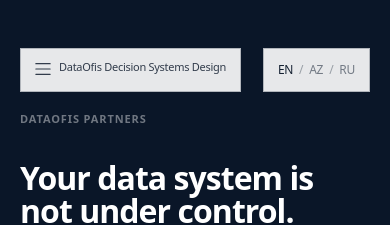
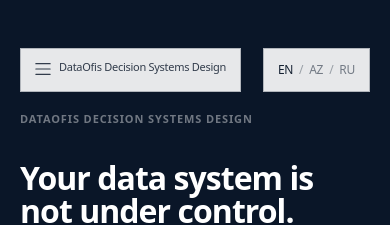
Before and after one commit to VusalIsmayilov/decision_systems, a Next.js app: page /en/template_page in a window 390 px wide. Shown: the top 225 px of the page. Built offline with nearby package versions, Linux system fonts and the light colour scheme.

Commit message:
footer v1

```diff
--- a/app/[locale]/template_page/page.tsx
+++ b/app/[locale]/template_page/page.tsx
@@ -13,7 +13,7 @@
       <section className="flex scroll-mt-[5.5rem] items-start bg-[#0A1628]">
         <div className="mx-auto w-full max-w-[1280px] px-10 pb-24 pt-24 max-md:px-5 max-md:pb-16 max-md:pt-24 max-sm:pt-28 md:pt-28 lg:pb-24 lg:pt-32 xl:pt-[8.5rem]">
           <p className="mb-10 text-[12px] font-semibold uppercase leading-[1.3] tracking-[0.08em] text-[rgba(255,255,255,0.42)] max-sm:mb-9 max-sm:text-[11px]">
-            DataOfis Partners
+            DataOfis Decision Systems Design
           </p>
 
           {/* 40% contrast (left) / 60% dominant (right); mobile: dominant first; md+ matches Services/About hero split */}
@@ -121,7 +121,7 @@
           {/* [ENTRY ZONE — compressed core] */}
           <div className="max-w-[920px]">
             <h2 className="text-[40px] font-bold leading-[1.05] tracking-[-0.02em] text-white max-md:text-[32px] max-sm:text-[24px]">
-              <span className="block">DataOfis Partners defines a distinct category of data leadership:</span>
+              <span className="block">DataOfis Decision Systems Design defines a distinct category of data leadership:</span>
               <span className="block">ownership of the data and AI function as a system.</span>
             </h2>
           </div>
--- a/app/layout.tsx
+++ b/app/layout.tsx
@@ -4,26 +4,26 @@
 
 export const metadata: Metadata = {
   title: {
-    default: "DataOfis Partners — Executive Data & AI Leadership",
-    template: "%s | DataOfis Partners",
+    default: "DataOfis Decision Systems Design — Executive Data & AI Leadership",
+    template: "%s | DataOfis Decision Systems Design",
   },
   description:
-    "DataOfis Partners provides senior-level, independent data and AI leadership — strategy, architecture, governance, and execution managed as one system.",
+    "DataOfis Decision Systems Design provides senior-level, independent data and AI leadership — strategy, architecture, governance, and execution managed as one system.",
   metadataBase: new URL("https://partners.dataofis.az"),
   openGraph: {
     type: "website",
     locale: "en_US",
     url: "https://partners.dataofis.az",
-    siteName: "DataOfis Partners",
-    title: "DataOfis Partners — Executive Data & AI Leadership",
+    siteName: "DataOfis Decision Systems Design",
+    title: "DataOfis Decision Systems Design — Executive Data & AI Leadership",
     description:
-      "DataOfis Partners provides senior-level, independent data and AI leadership — strategy, architecture, governance, and execution managed as one system.",
+      "DataOfis Decision Systems Design provides senior-level, independent data and AI leadership — strategy, architecture, governance, and execution managed as one system.",
   },
   twitter: {
     card: "summary_large_image",
-    title: "DataOfis Partners — Executive Data & AI Leadership",
+    title: "DataOfis Decision Systems Design — Executive Data & AI Leadership",
     description:
-      "DataOfis Partners provides senior-level, independent data and AI leadership — strategy, architecture, governance, and execution managed as one system.",
+      "DataOfis Decision Systems Design provides senior-level, independent data and AI leadership — strategy, architecture, governance, and execution managed as one system.",
   },
 };
 
--- a/components/Footer.tsx
+++ b/components/Footer.tsx
@@ -7,42 +7,36 @@
     <footer className="bg-navy border-t border-[rgba(255,255,255,0.12)] mt-12 md:mt-16">
       <div className="max-w-[1280px] mx-auto px-5 md:px-10 pt-12 lg:pt-14 pb-8 lg:pb-10">
 
+        <div className="mb-10 flex flex-col gap-5 sm:flex-row sm:items-center sm:justify-between">
           <nav
-          className="mb-10 flex flex-wrap gap-x-8 gap-y-2 text-sm font-normal text-[rgba(255,255,255,0.65)]"
+            className="flex flex-wrap gap-x-8 gap-y-2 text-sm font-normal text-[rgba(255,255,255,0.65)]"
             aria-label="Site structure"
           >
-          <Link href={withLocale(locale, "/")} className="hover:text-[rgba(255,255,255,0.9)] transition-colors">
-            Decision Problem
-          </Link>
             <Link href={withLocale(locale, "/decision-systems")} className="hover:text-[rgba(255,255,255,0.9)] transition-colors">
               Decision Systems
             </Link>
-          <Link href={withLocale(locale, "/decision-systems-design")} className="hover:text-[rgba(255,255,255,0.9)] transition-colors">
-            Systems Design
-          </Link>
-          <Link href={withLocale(locale, "/how-decisions-are-structured")} className="hover:text-[rgba(255,255,255,0.9)] transition-colors">
-            How Decisions Are Structured
-          </Link>
-          <Link href={withLocale(locale, "/decision-systems-in-practice")} className="hover:text-[rgba(255,255,255,0.9)] transition-colors">
-            In Practice
-          </Link>
-          <Link href={withLocale(locale, "/decision-diagnostic/intake")} className="hover:text-[rgba(255,255,255,0.9)] transition-colors">
-            Diagnostic
+            <Link href={withLocale(locale, "/insights")} className="hover:text-[rgba(255,255,255,0.9)] transition-colors">
+              Insights
             </Link>
             <Link href={withLocale(locale, "/about")} className="hover:text-[rgba(255,255,255,0.9)] transition-colors">
               About
             </Link>
-          <Link href={withLocale(locale, "/insights")} className="hover:text-[rgba(255,255,255,0.9)] transition-colors">
-            Insights
+          </nav>
+          <Link
+            href={withLocale(locale, "/decision-diagnostic/intake")}
+            className="inline-flex min-h-11 items-center justify-center self-start bg-[#2B5CE6] px-7 py-3 text-center text-[13px] font-semibold leading-none tracking-[0.02em] text-white transition-colors duration-200 hover:bg-[#1E4AC4] sm:self-auto"
+            style={{ borderRadius: 0 }}
+          >
+            → Diagnostic
           </Link>
-        </nav>
+        </div>
 
         {/* Top row */}
         <div className="flex flex-col sm:flex-row sm:items-start sm:justify-between gap-8">
 
           {/* Left — brand + contact */}
           <div className="flex flex-col gap-1.5">
-            <span className="text-sm font-medium text-[rgba(255,255,255,0.65)]">DataOfis Partners</span>
+            <span className="text-sm font-medium text-[rgba(255,255,255,0.65)]">DataOfis Decision Systems Design</span>
             <span className="text-sm text-[rgba(255,255,255,0.65)]">Baku, Azerbaijan</span>
             <a
               href="mailto:contact@dataofis.az"
@@ -53,6 +47,7 @@
           </div>
 
           {/* Right — LinkedIn + language */}
+          <div className="flex flex-col items-start gap-5 sm:items-end">
             <div className="flex items-center gap-6">
               <a
                 href="https://www.linkedin.com/company/dataofis"
@@ -65,6 +60,7 @@
 
               <LanguageSwitcher />
             </div>
+          </div>
 
         </div>
 
@@ -73,7 +69,7 @@
 
         {/* Legal */}
         <p className="mt-5 text-sm text-[rgba(255,255,255,0.65)]">
-          © DataOfis Partners. All rights reserved.
+          © DataOfis Decision Systems Design. All rights reserved.
         </p>
 
       </div>
--- a/components/HeroContent.tsx
+++ b/components/HeroContent.tsx
@@ -13,7 +13,7 @@
         className="font-bold uppercase tracking-[0.14em] mb-6 text-sm"
         style={{ color: "rgba(10,22,40,0.3)" }}
       >
-        DataOfis Partners
+        DataOfis Decision Systems Design
       </p>
 
       {/* Headline — Type A: Hero */}
--- a/package.json
+++ b/package.json
@@ -3,7 +3,7 @@
   "version": "0.1.0",
   "private": true,
   "scripts": {
-    "dev": "next dev",
+    "dev": "next dev --webpack",
     "build": "env -u npm_config_devdir next build",
     "start": "next start",
     "lint": "eslint"
```
Lines whose indentation alone changed are shown as unchanged.
